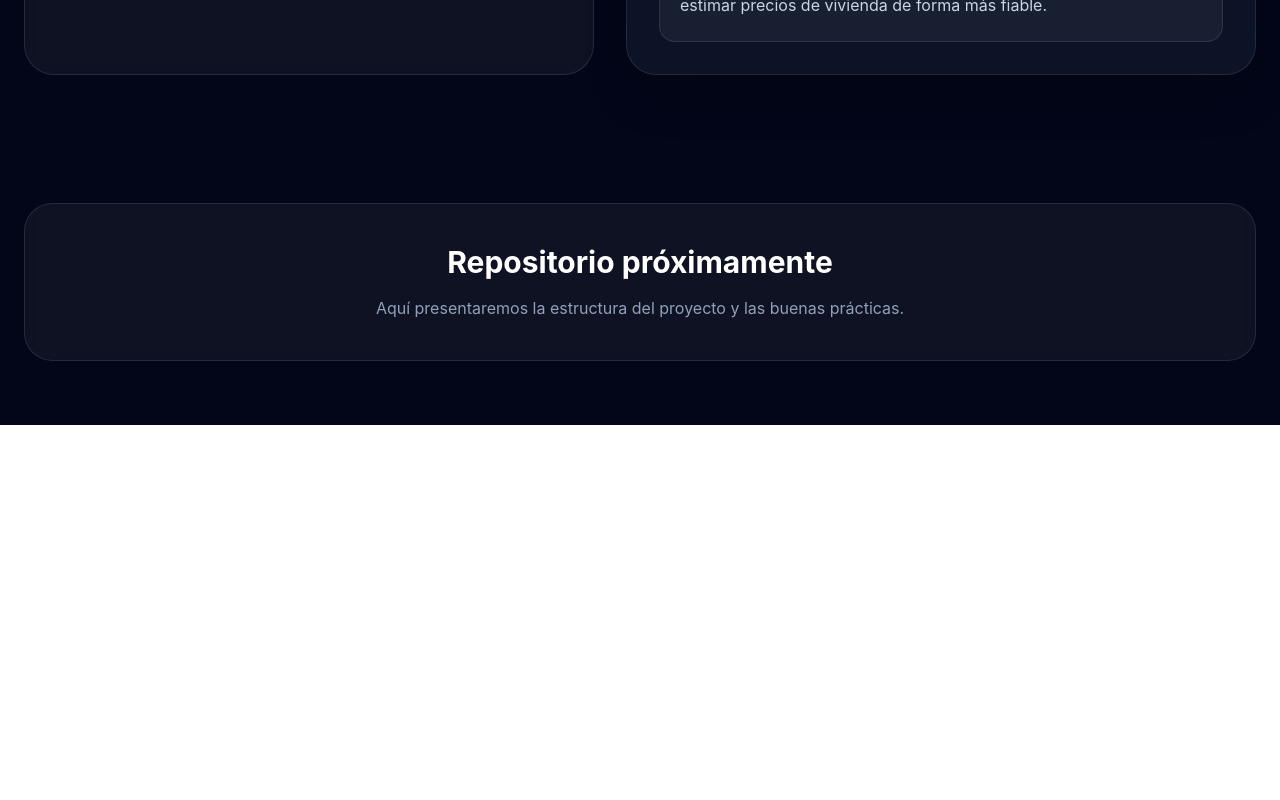
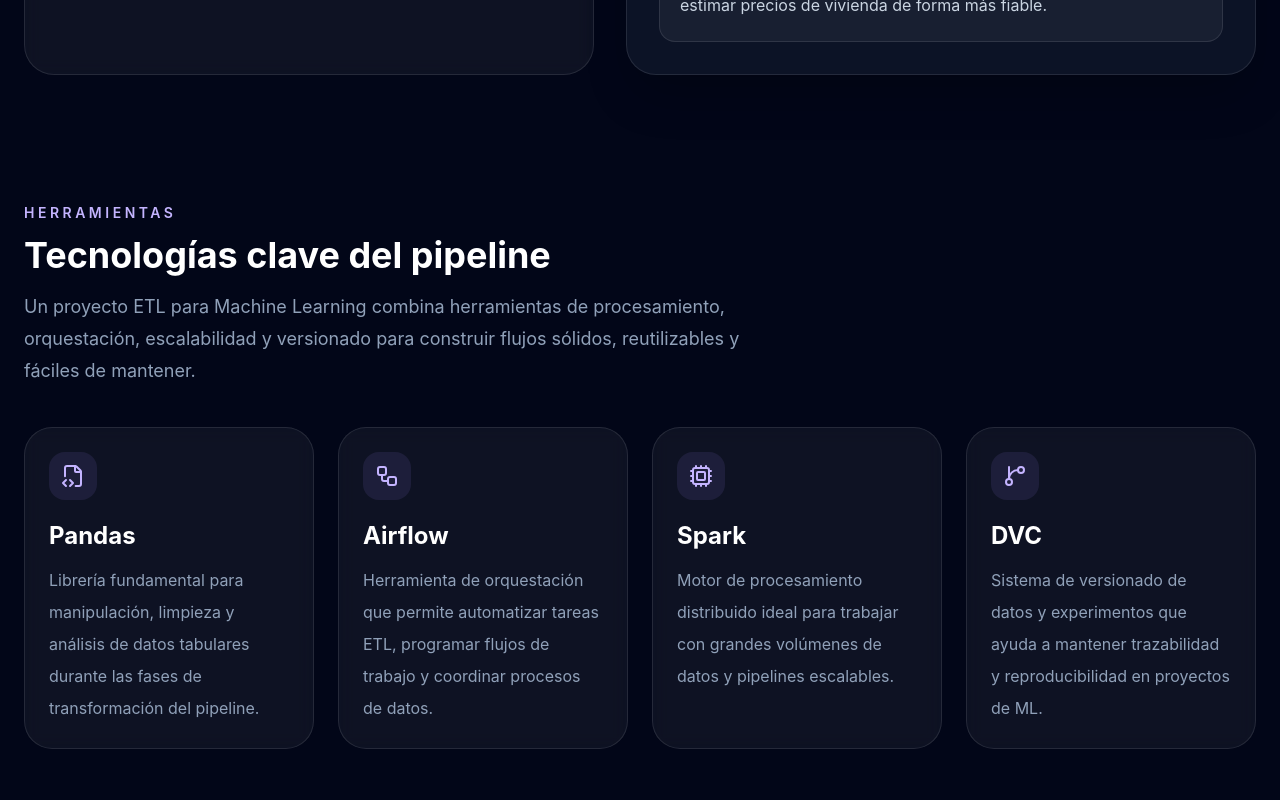
Before and after one commit to Andres-Torrez/ETL-pipeline-for-Machine-Learning-housing-price-prediction, a React (Vite) app in the folder etl-ml-web/: page / in a window 1280 px wide. Shown: the part 3700-4500 px from the top of the page. Before the commit the page ends 4125 px from the top, so only its background shows below. Built offline with nearby package versions, Linux system fonts and the light colour scheme; the HTML template or start-up script is replaced by a standard one.

Commit message:
feat: add tools section #7

```diff
--- a/etl-ml-web/src/App.jsx
+++ b/etl-ml-web/src/App.jsx
@@ -3,6 +3,7 @@
 import EtlPhases from "./sections/EtlPhases"
 import Benefits from "./sections/Benefits"
 import UseCase from "./sections/UseCase"
+import Tools from "./sections/Tools"
 
 function PlaceholderSection({ id, title, text }) {
   return (
@@ -23,6 +24,7 @@
       <EtlPhases />
       <Benefits />
       <UseCase />
+      <Tools />
 
       <PlaceholderSection
         id="repo"
--- /dev/null
+++ b/etl-ml-web/src/sections/Tools.jsx
@@ -0,0 +1,65 @@
+import { FileCode2, Workflow, Cpu, GitBranch } from "lucide-react"
+
+const tools = [
+    {
+        name: "Pandas",
+        icon: FileCode2,
+        desc: "Librería fundamental para manipulación, limpieza y análisis de datos tabulares durante las fases de transformación del pipeline.",
+    },
+    {
+        name: "Airflow",
+        icon: Workflow,
+        desc: "Herramienta de orquestación que permite automatizar tareas ETL, programar flujos de trabajo y coordinar procesos de datos.",
+    },
+    {
+        name: "Spark",
+        icon: Cpu,
+        desc: "Motor de procesamiento distribuido ideal para trabajar con grandes volúmenes de datos y pipelines escalables.",
+    },
+    {
+        name: "DVC",
+        icon: GitBranch,
+        desc: "Sistema de versionado de datos y experimentos que ayuda a mantener trazabilidad y reproducibilidad en proyectos de ML.",
+    },
+]
+
+function ToolCard({ tool }) {
+    const Icon = tool.icon
+
+    return (
+        <div className="rounded-[28px] border border-white/10 bg-white/5 p-6 backdrop-blur transition hover:-translate-y-1 hover:bg-white/[0.07]">
+            <div className="inline-flex rounded-2xl bg-violet-400/10 p-3 text-violet-300">
+                <Icon className="h-6 w-6" />
+            </div>
+
+            <h3 className="mt-5 text-2xl font-bold text-white">{tool.name}</h3>
+            <p className="mt-3 leading-8 text-slate-400">{tool.desc}</p>
+        </div>
+    )
+}
+
+export default function Tools() {
+    return (
+        <section className="mx-auto max-w-7xl px-6 py-16">
+            <div className="mb-10 max-w-3xl">
+                <p className="text-sm font-semibold uppercase tracking-[0.25em] text-violet-300">
+                    Herramientas
+                </p>
+                <h2 className="mt-3 text-4xl font-bold text-white">
+                    Tecnologías clave del pipeline
+                </h2>
+                <p className="mt-4 text-lg leading-8 text-slate-400">
+                    Un proyecto ETL para Machine Learning combina herramientas de
+                    procesamiento, orquestación, escalabilidad y versionado para construir
+                    flujos sólidos, reutilizables y fáciles de mantener.
+                </p>
+            </div>
+
+            <div className="grid gap-6 md:grid-cols-2 xl:grid-cols-4">
+                {tools.map((tool) => (
+                    <ToolCard key={tool.name} tool={tool} />
+                ))}
+            </div>
+        </section>
+    )
+}
```
